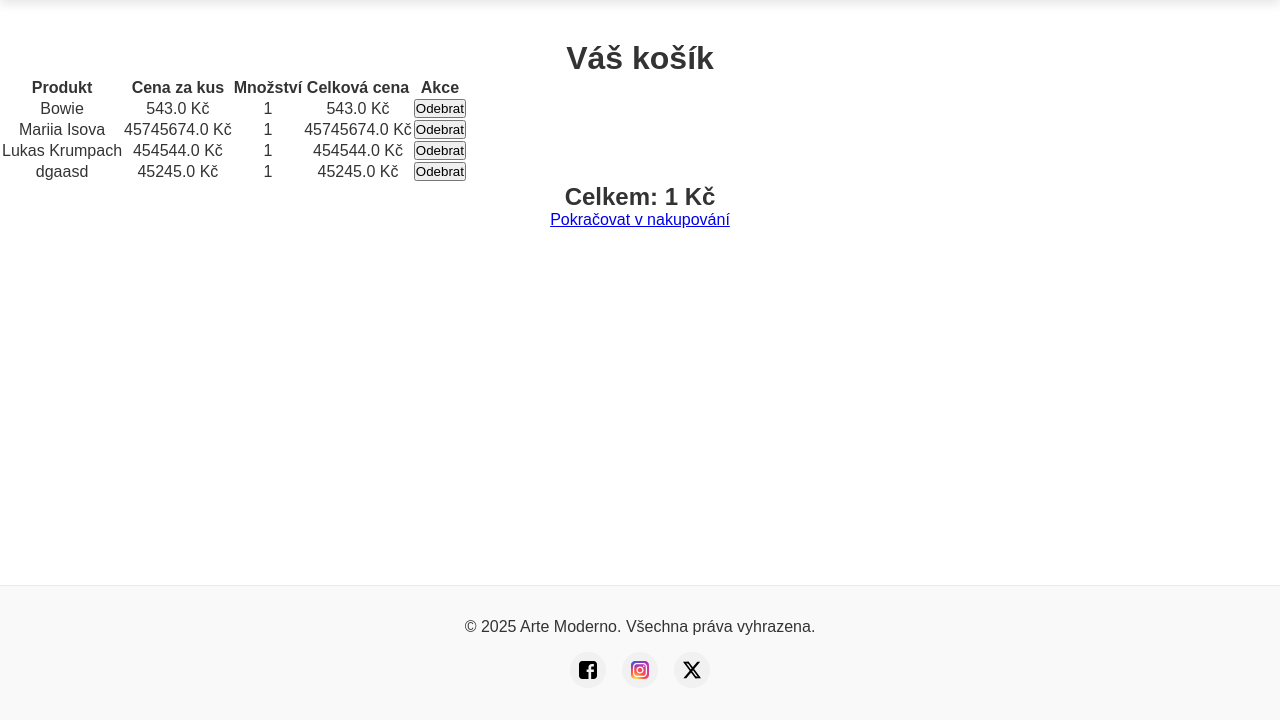
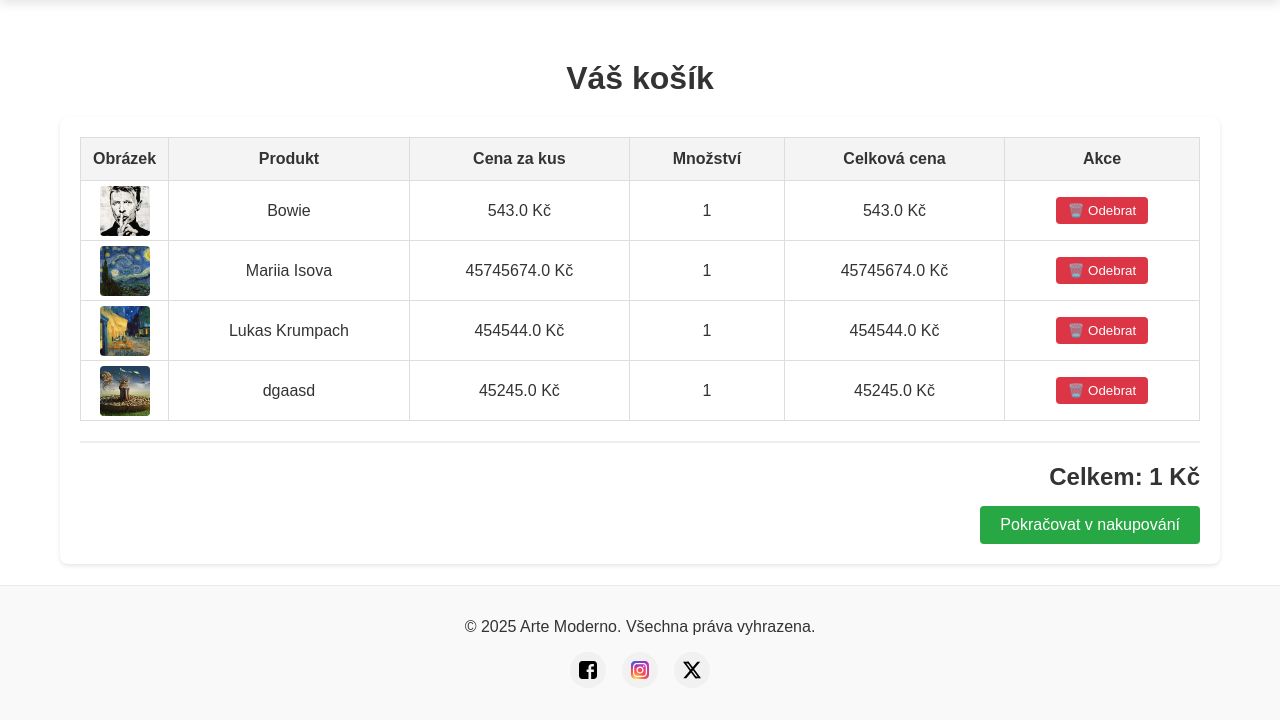
Before and after one commit to sergeybanach/arte-moderno-clone, a Flask app: template app/templates/cart.html in a window 1280 px wide. Shown: the part 80-800 px from the top of the page. Run offline with Flask 3, Linux system fonts and the light colour scheme; the template is opened without the code that fills it: values that come from a table or form of the project are taken from there, most other values are stand-ins (such as "Sample title", 1, 10 or a date in 2020).

Commit message:
eshop_galery_adding new functions

```diff
--- a/app/templates/cart.html
+++ b/app/templates/cart.html
@@ -1,12 +1,14 @@
 {% extends "layout.html" %} {% block title %}Košík{% endblock %} {% block
 content %}
+<div class="cart-wrapper">
   <h1>Váš košík</h1>
 
   <div class="cart-container">
     {% if cart_items %}
-  <table>
+    <table class="cart-table">
       <thead>
         <tr>
+          <th>Obrázek</th>
           <th>Produkt</th>
           <th>Cena za kus</th>
           <th>Množství</th>
@@ -17,16 +19,31 @@ content %}
       <tbody>
         {% for item in cart_items %}
         <tr class="cart-item-row" data-product-id="{{ item.product.id }}">
+          <td class="image-cell">
+            {% if item.product.image_filename %}
+            <div class="image-container">
+              <img
+                src="{{ url_for('static', filename='uploads/' ~ item.product.image_filename) }}"
+                alt="{{ item.product.name }}"
+                class="product-thumbnail"
+              />
+            </div>
+            {% else %}
+            <div class="image-container no-image">
+              <span>Žádný obrázek</span>
+            </div>
+            {% endif %}
+          </td>
           <td>{{ item.product.name }}</td>
           <td>{{ item.product.price }} Kč</td>
           <td>{{ item.quantity }}</td>
           <td>{{ item.product.price * item.quantity }} Kč</td>
           <td>
             <button
-            class="remove-from-cart"
+              class="remove-from-cart btn-delete"
               data-product-id="{{ item.product.id }}"
             >
-            Odebrat
+              🗑️ Odebrat
             </button>
           </td>
         </tr>
@@ -34,13 +51,146 @@ content %}
       </tbody>
     </table>
 
+    <div class="cart-summary">
       <h2>Celkem: {{ total_price }} Kč</h2>
+      <a href="{{ url_for('views.galerie') }}" class="btn-continue"
+        >Pokračovat v nakupování</a
+      >
+    </div>
     {% else %}
+    <div class="empty-cart">
       <p>Váš košík je prázdný.</p>
+      <a href="{{ url_for('views.galerie') }}" class="btn-continue"
+        >Přejít do galerie</a
+      >
+    </div>
     {% endif %}
   </div>
+</div>
 
-<a href="{{ url_for('views.galerie') }}">Pokračovat v nakupování</a>
+<style>
+  .cart-wrapper {
+    max-width: 1200px;
+    margin: 0 auto;
+    padding: 20px;
+  }
+
+  h1 {
+    color: #333;
+    text-align: center;
+    margin-bottom: 20px;
+  }
+
+  .cart-container {
+    background-color: white;
+    border-radius: 8px;
+    box-shadow: 0 2px 4px rgba(0, 0, 0, 0.1);
+    padding: 20px;
+  }
+
+  .cart-table {
+    width: 100%;
+    border-collapse: collapse;
+    margin-bottom: 20px;
+  }
+
+  .cart-table th,
+  .cart-table td {
+    border: 1px solid #ddd;
+    padding: 12px;
+    text-align: center;
+  }
+
+  .cart-table th {
+    background-color: #f4f4f4;
+    color: #333;
+    font-weight: 600;
+  }
+
+  /* Styly pro obrázky */
+  .image-cell {
+    width: 60px;
+    height: 60px;
+    padding: 4px !important;
+  }
+
+  .image-container {
+    width: 50px;
+    height: 50px;
+    display: flex;
+    align-items: center;
+    justify-content: center;
+    margin: 0 auto;
+    background-color: #f8f9fa;
+    border-radius: 4px;
+    overflow: hidden;
+  }
+
+  .no-image {
+    background-color: #e9ecef;
+    color: #6c757d;
+    font-size: 0.8em;
+  }
+
+  .product-thumbnail {
+    width: 50px;
+    height: 50px;
+    object-fit: cover;
+    display: block;
+  }
+
+  /* Tlačítka a akce */
+  .btn-delete {
+    background-color: #dc3545;
+    color: white;
+    border: none;
+    padding: 6px 12px;
+    border-radius: 4px;
+    cursor: pointer;
+    transition: background-color 0.2s;
+  }
+
+  .btn-delete:hover {
+    background-color: #c82333;
+  }
+
+  .cart-summary {
+    text-align: right;
+    margin-top: 20px;
+    padding-top: 20px;
+    border-top: 2px solid #eee;
+  }
+
+  .cart-summary h2 {
+    color: #333;
+    margin-bottom: 15px;
+  }
+
+  .btn-continue {
+    display: inline-block;
+    background-color: #28a745;
+    color: white;
+    padding: 10px 20px;
+    text-decoration: none;
+    border-radius: 4px;
+    transition: background-color 0.2s;
+  }
+
+  .btn-continue:hover {
+    background-color: #218838;
+  }
+
+  .empty-cart {
+    text-align: center;
+    padding: 40px 20px;
+  }
+
+  .empty-cart p {
+    color: #666;
+    margin-bottom: 20px;
+    font-size: 1.1em;
+  }
+</style>
 
 <script src="{{ url_for('static', filename='js/cart.js') }}"></script>
 {% endblock %}
```
Also changed, not shown: app/check_constraints.py (added, +14 -0 lines), app/templates/admin_dashboard.html (+119 -8 lines), app/templates/admin_orders.html (added, +32 -0 lines), app/templates/admin_requests.html (added, +24 -0 lines), app/templates/admin_users.html (added, +24 -0 lines), app.db (added), app/static/css/admin_dashboard.css (added), app/static/uploads/IMG_2.jpeg (added), instance/arte_moderno.db. Lines whose indentation alone changed are shown as unchanged.
